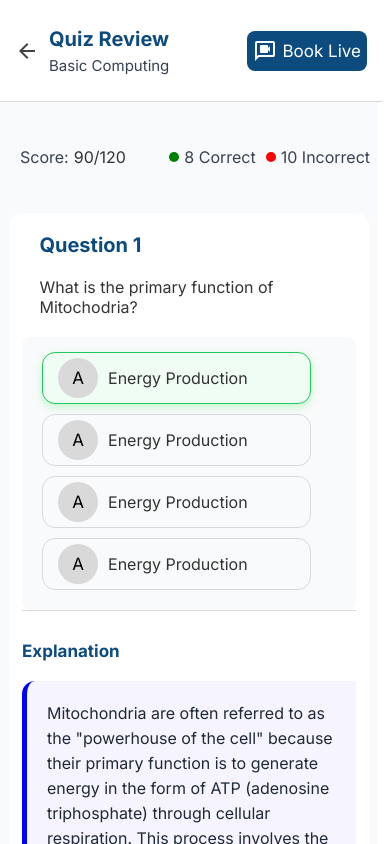
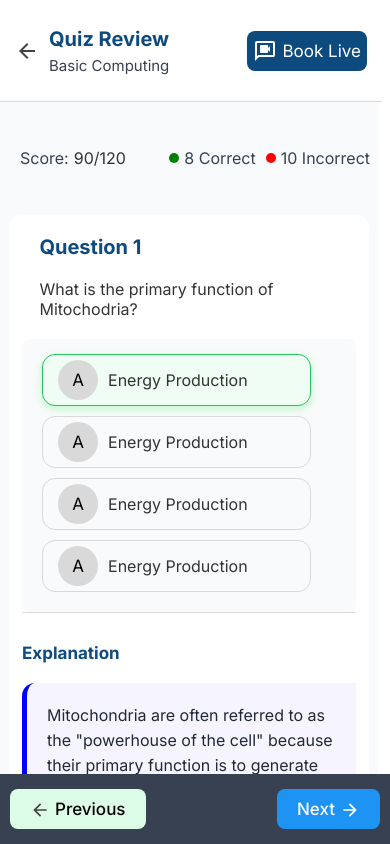
Before and after one commit to John-hackx/Kognito, a React (Vite) app: page /quizhub/quizzes/1/quizreview in a window 390 px wide. Shown: the top 844 px of the page. Built offline with nearby package versions, Linux system fonts and the light colour scheme; a web font is replaced by a local one.

Commit message:
fixed minor issue on quiz review bottom part and height...

```diff
--- a/src/Quiz_Section/pages/QuizReviewPage.module.css
+++ b/src/Quiz_Section/pages/QuizReviewPage.module.css
@@ -556,6 +556,10 @@
     margin-top: 20px;
     padding-bottom: 10px;
   }
+  .bottomPart {
+    padding-left: 10px;
+    padding-right: 10px;
+  }
 }
 
 @media (min-width: 360px) and (max-width: 399px) {
@@ -587,7 +591,10 @@
   .pageContainer {
     width: 97vw;
     height: 350vh;
+    /* height: auto; */
+    /* border: 1px solid red; */
   }
+
   .main {
     /* border: 1px solid red; */
     width: 100%;
@@ -641,6 +648,14 @@
     margin: 0 auto;
     margin-top: 20px;
     padding-bottom: 10px;
+  }
+  .bottomPart {
+    padding-left: 10px;
+    padding-right: 10px;
+    position: fixed;
+    bottom: 0;
+    left: 0;
+    right: 0;
   }
 }
 
@@ -728,6 +743,10 @@
     margin-top: 20px;
     padding-bottom: 10px;
   }
+  .bottomPart {
+    padding-left: 10px;
+    padding-right: 10px;
+  }
 }
 
 @media (min-width: 431px) and (max-width: 600px) {
@@ -814,4 +833,15 @@
     margin-top: 20px;
     padding-bottom: 10px;
   }
+  .bottomPart {
+    padding-left: 10px;
+    padding-right: 10px;
+  }
 }
+
+/* solving height issues */
+@media (max-width: 360px) {
+  .pageContainer {
+    height: 320vh;
+  }
+}
```
